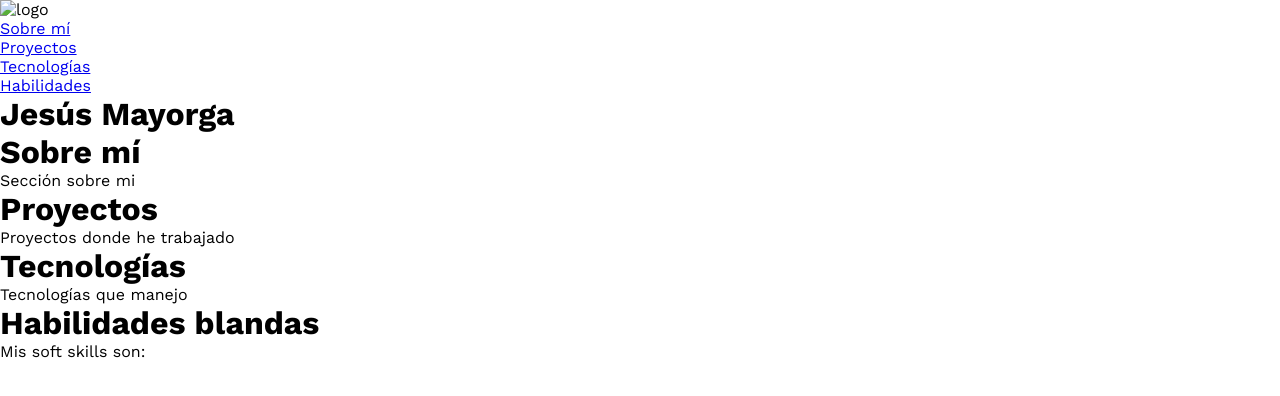
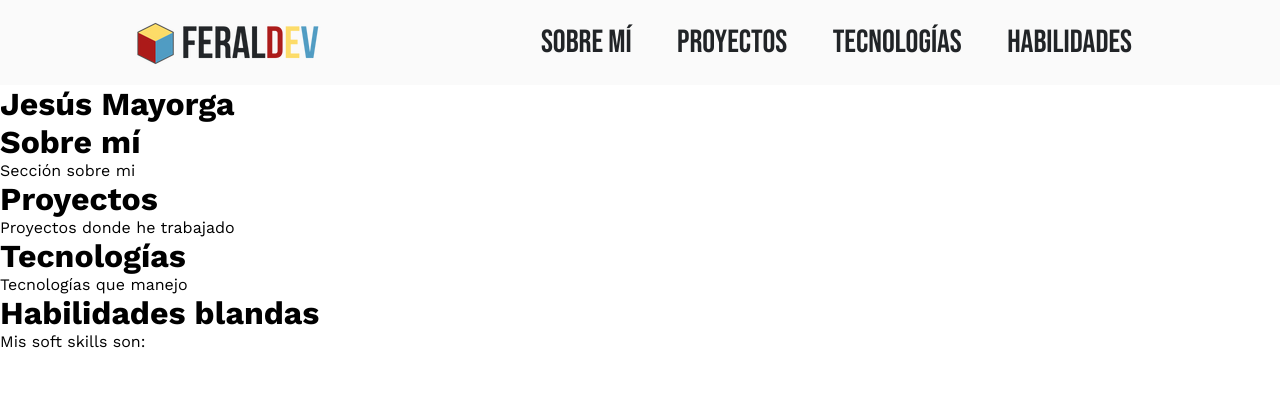
Before and after one commit to feralcojam/jamcCV, a plain HTML site: page index.html in a window 1280 px wide. Drawn offline with nearby package versions, Linux system fonts and the light colour scheme.

Commit message:
added styles to navbar and started using a color palette

```diff
--- a/index.html
+++ b/index.html
@@ -7,6 +7,7 @@
     <link rel="preconnect" href="https://fonts.googleapis.com">
     <link rel="preconnect" href="https://fonts.gstatic.com" crossorigin>
     <link href="https://fonts.googleapis.com/css2?family=Work+Sans:ital,wght@0,100..900;1,100..900&display=swap" rel="stylesheet">
+    <link href="https://fonts.googleapis.com/css2?family=Bebas+Neue&display=swap" rel="stylesheet">
     <title>Feral CV</title>
 </head>
 <body>
@@ -14,7 +15,7 @@
         <div class="navbar-container">
             <nav class="navbar">
                 <div class="img-logo">
-                    <img src="logo.png" alt="logo">
+                    <img src="/img/feraldev-logo.png" alt="logo">
                 </div>
                 <ul class="nav-links">
                     <li><a href="#section1">Sobre mí</a></li>
--- a/styles.css
+++ b/styles.css
@@ -4,3 +4,43 @@
     padding: 0;
     box-sizing: border-box;
 }
+
+.navbar {
+    display: flex;
+    background-color: #FAFAFA;
+    justify-content: space-between;
+    align-items: center;
+    height: 85px;
+    padding: 5px 10%;
+}
+
+header .img-logo img {
+    width: auto;
+    height: 70px;
+}
+
+header .img-logo {
+    cursor: pointer;
+}
+
+header .nav-links {
+    list-style: none;
+}
+
+header .nav-links li {
+    display: inline-block;
+    padding: 0 20px;
+}
+
+header .nav-links li:hover {
+    transition: 0.3s ease;
+    border-radius: 5px;
+    background-color: #e9e5e5;
+}
+
+header .nav-links a {
+    color: #212427;
+    text-decoration: none;
+    font-size: 32px;
+    font-family: "Bebas Neue", sans-serif;
+}
```
Also changed, not shown: img/feraldev-logo.png (added).
